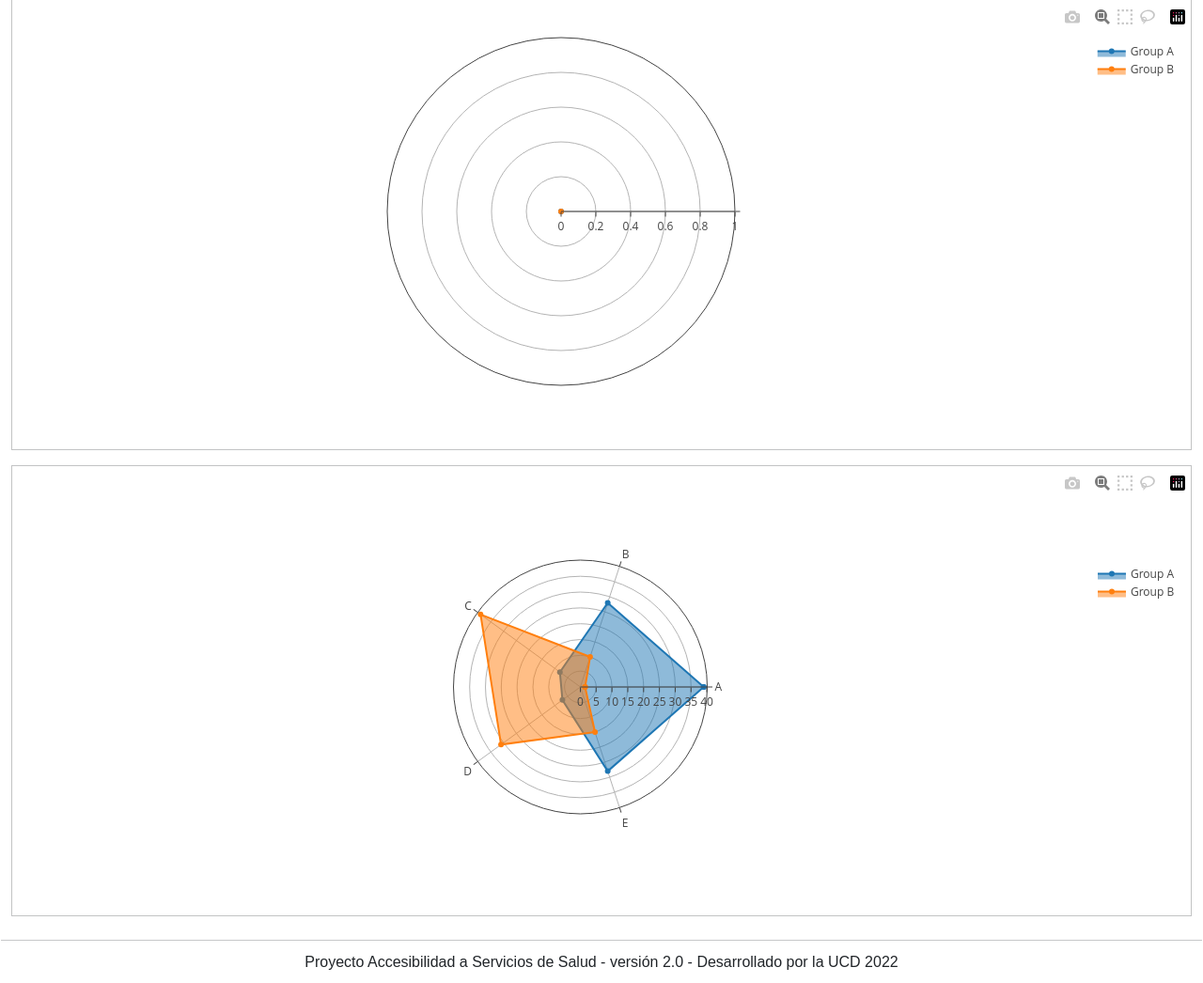
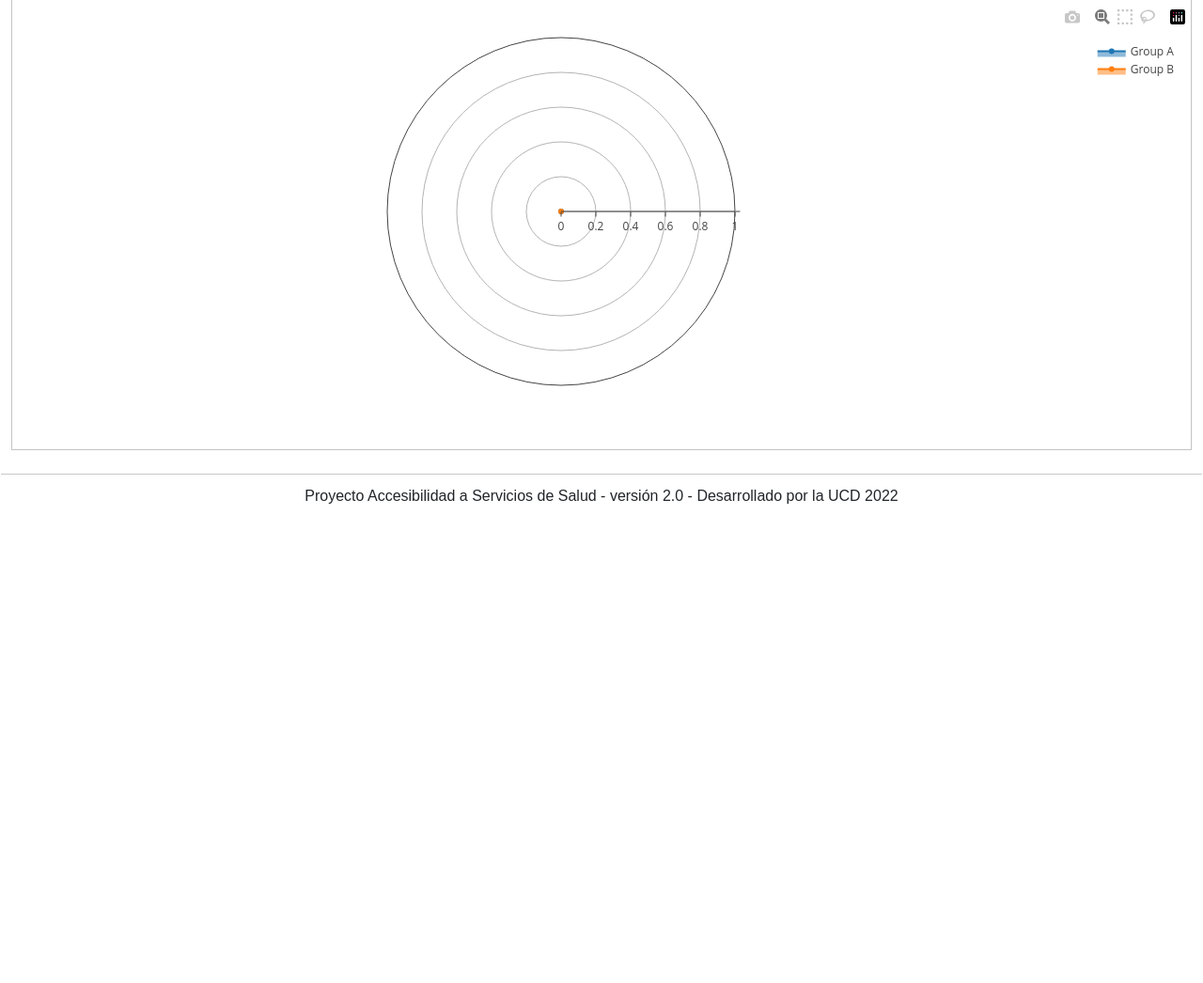
Before and after one commit to jairoruizsaenz/django_proyecto_salud, a Django app: page /municipal/ in a window 1280 px wide. Shown: the part 1764-2810 px from the top of the page at 94% size. After the commit the page ends 2300 px from the top, so only its background shows below. Run offline with Django 3.2, Linux system fonts and the light colour scheme; data that the repository does not hold is empty; some libraries are stand-ins or nearby versions.

Commit message:
Update municipal.html

```diff
--- a/base/templates/base/municipal.html
+++ b/base/templates/base/municipal.html
@@ -251,14 +251,6 @@
                 </div>
             </div>
         </div>
-        <div class="row" style="margin-top:16px;">
-            <div class="col-md-12">
-                <div style="width:inherit; height: 480px; border: 1px solid #c2c3c4;">
-                    {% comment %} radar - presentar {% endcomment %}
-                    <div id="radar3" style="width:100%"></div>
-                </div>
-            </div>
-        </div>
     </div>
 
     <!-- ::::::::::::::::::::::::::::::::::::::::::::::::::::::::::::::::::::::::::::::::::::::::::::::::::::::::::::::::::::::: -->
@@ -407,35 +399,4 @@
     <script src="{% static 'js/municipal_generales.js' %}"></script>
     <!-- ::::::::::::::::::::::::::::::::::::::::::::::::::::::::::::::::::::::::::::::::::::::::::::::::::::::::::::::::::::::: -->
 
-    <script>
-        data = [
-            {
-                type: 'scatterpolar',
-                r: [39, 28, 8, 7, 28, 39],
-                theta: ['A','B','C', 'D', 'E', 'A'],
-                fill: 'toself',
-                name: 'Group A'
-            },
-            {
-                type: 'scatterpolar',
-                r: [1.5, 10, 39, 31, 15, 1.5],
-                theta: ['A','B','C', 'D', 'E', 'A'],
-                fill: 'toself',
-                name: 'Group B'
-            }
-        ]
-
-        layout = {
-            polar: {
-                radialaxis: {
-                    visible: true,
-                    // range: [0, 50]
-                }
-            }
-        }
-
-        Plotly.newPlot("radar3", data, layout)
-    </script>
-
-
 {% endblock %}
```
